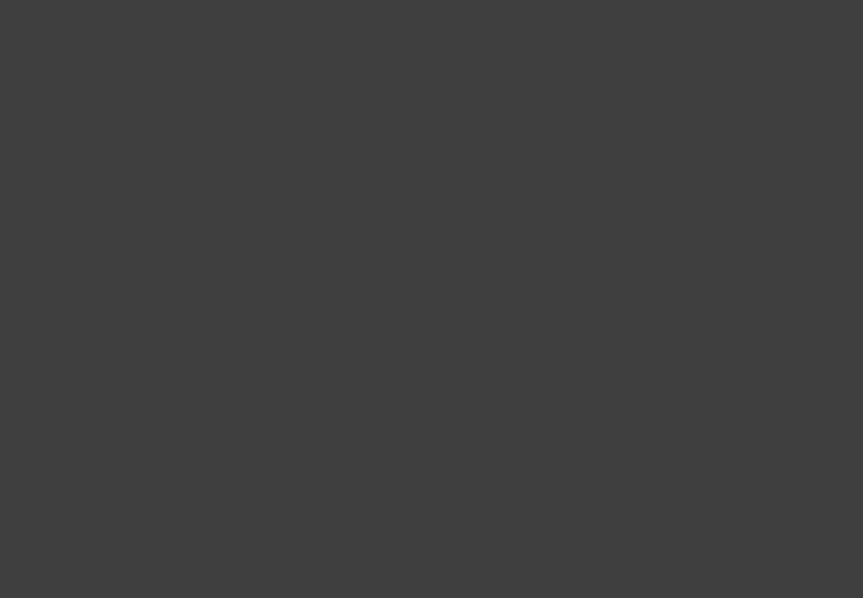
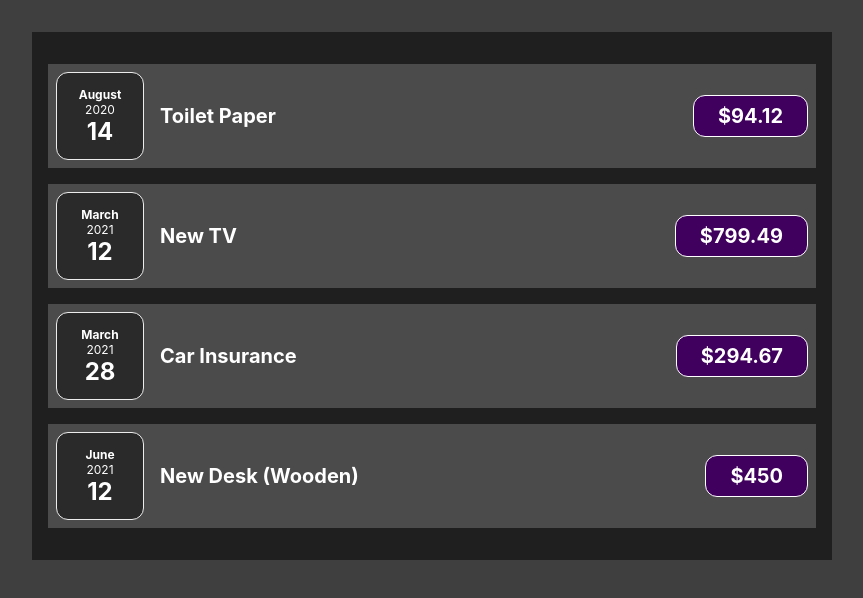
Before and after one commit to errollin/react-basic-practice, a React (Create React App) app: page / in a window 1280 px wide. Shown: the top 598 px of the page, without its empty margins (208-1071 px from the left). Built offline with nearby package versions, Linux system fonts and the light colour scheme.

Commit message:
Add the Expenses component and its children components

```diff
--- a/src/App.js
+++ b/src/App.js
@@ -1,7 +1,35 @@
 import './App.css';
 
+import Expenses from './components/Expenses';
+
 function App() {
-  return <div className='App'></div>;
+  const expenses = [
+    {
+      id: 'e1',
+      title: 'Toilet Paper',
+      amount: 94.12,
+      date: new Date(2020, 7, 14),
+    },
+    { id: 'e2', title: 'New TV', amount: 799.49, date: new Date(2021, 2, 12) },
+    {
+      id: 'e3',
+      title: 'Car Insurance',
+      amount: 294.67,
+      date: new Date(2021, 2, 28),
+    },
+    {
+      id: 'e4',
+      title: 'New Desk (Wooden)',
+      amount: 450,
+      date: new Date(2021, 5, 12),
+    },
+  ];
+
+  return (
+    <div className='App'>
+      <Expenses items={expenses} />
+    </div>
+  );
 }
 
 export default App;
--- /dev/null
+++ b/src/components/ExpenseDate.css
@@ -0,0 +1,26 @@
+.expense-date {
+  display: flex;
+  flex-direction: column;
+  width: 5.5rem;
+  height: 5.5rem;
+  border: 1px solid #ececec;
+  background-color: #2a2a2a;
+  color: white;
+  border-radius: 12px;
+  align-items: center;
+  justify-content: center;
+}
+
+.expense-date__month {
+  font-size: 0.75rem;
+  font-weight: bold;
+}
+
+.expense-date__year {
+  font-size: 0.75rem;
+}
+
+.expense-date__day {
+  font-size: 1.5rem;
+  font-weight: bold;
+}
--- /dev/null
+++ b/src/components/ExpenseDate.js
@@ -0,0 +1,19 @@
+import React from 'react';
+
+import './ExpenseDate.css';
+
+const ExpenseDate = (props) => {
+  const month = props.date.toLocaleString('en-US', { month: 'long' });
+  const day = props.date.toLocaleString('en-US', { day: '2-digit' });
+  const year = props.date.getFullYear();
+
+  return (
+    <div className='expense-date'>
+      <div className='expense-date__month'>{month}</div>
+      <div className='expense-date__year'>{year}</div>
+      <div className='expense-date__day'>{day}</div>
+    </div>
+  );
+};
+
+export default ExpenseDate;
--- /dev/null
+++ b/src/components/ExpenseItem.css
@@ -0,0 +1,54 @@
+.expense-item {
+  display: flex;
+  justify-content: space-between;
+  align-items: center;
+  padding: 0.5rem;
+  margin: 1rem 0;
+  background-color: #4b4b4b;
+}
+
+.expense-item__description {
+  display: flex;
+  flex-direction: column;
+  gap: 1rem;
+  align-items: flex-end;
+  flex-flow: column-reverse;
+  justify-content: flex-start;
+  flex: 1;
+}
+
+.expense-item h2 {
+  color: #3a3a3a;
+  font-size: 1rem;
+  flex: 1;
+  margin: 0 1rem;
+  color: white;
+}
+
+.expense-item__price {
+  font-size: 1rem;
+  font-weight: bold;
+  color: white;
+  background-color: #40005d;
+  border: 1px solid white;
+  padding: 0.5rem;
+  border-radius: 12px;
+}
+
+@media (min-width: 580px) {
+  .expense-item__description {
+    flex-direction: row;
+    align-items: center;
+    justify-content: flex-start;
+    flex: 1;
+  }
+
+  .expense-item__description h2 {
+    font-size: 1.25rem;
+  }
+
+  .expense-item__price {
+    font-size: 1.25rem;
+    padding: 0.5rem 1.5rem;
+  }
+}
--- /dev/null
+++ b/src/components/ExpenseItem.js
@@ -0,0 +1,18 @@
+import React from 'react';
+import ExpenseDate from './ExpenseDate';
+
+import './ExpenseItem.css';
+
+const ExpenseItem = (props) => {
+  return (
+    <div className='expense-item'>
+      <ExpenseDate date={props.date} />
+      <div className='expense-item__description'>
+        <h2>{props.title}</h2>
+        <div className='expense-item__price'>${props.amount}</div>
+      </div>
+    </div>
+  );
+};
+
+export default ExpenseItem;
--- /dev/null
+++ b/src/components/Expenses.css
@@ -0,0 +1,7 @@
+.expenses {
+  padding: 1rem;
+  background-color: rgb(31, 31, 31);
+  margin: 2rem auto;
+  width: 50rem;
+  max-width: 95%;
+}
--- /dev/null
+++ b/src/components/Expenses.js
@@ -0,0 +1,23 @@
+import React from 'react';
+import ExpenseItem from './ExpenseItem';
+
+import './Expenses.css';
+
+const Expenses = (props) => {
+  return (
+    <div className='expenses'>
+      {props.items.map((item, index) => {
+        return (
+          <ExpenseItem
+            key={item.id}
+            title={item.title}
+            amount={item.amount}
+            date={item.date}
+          />
+        );
+      })}
+    </div>
+  );
+};
+
+export default Expenses;
```
